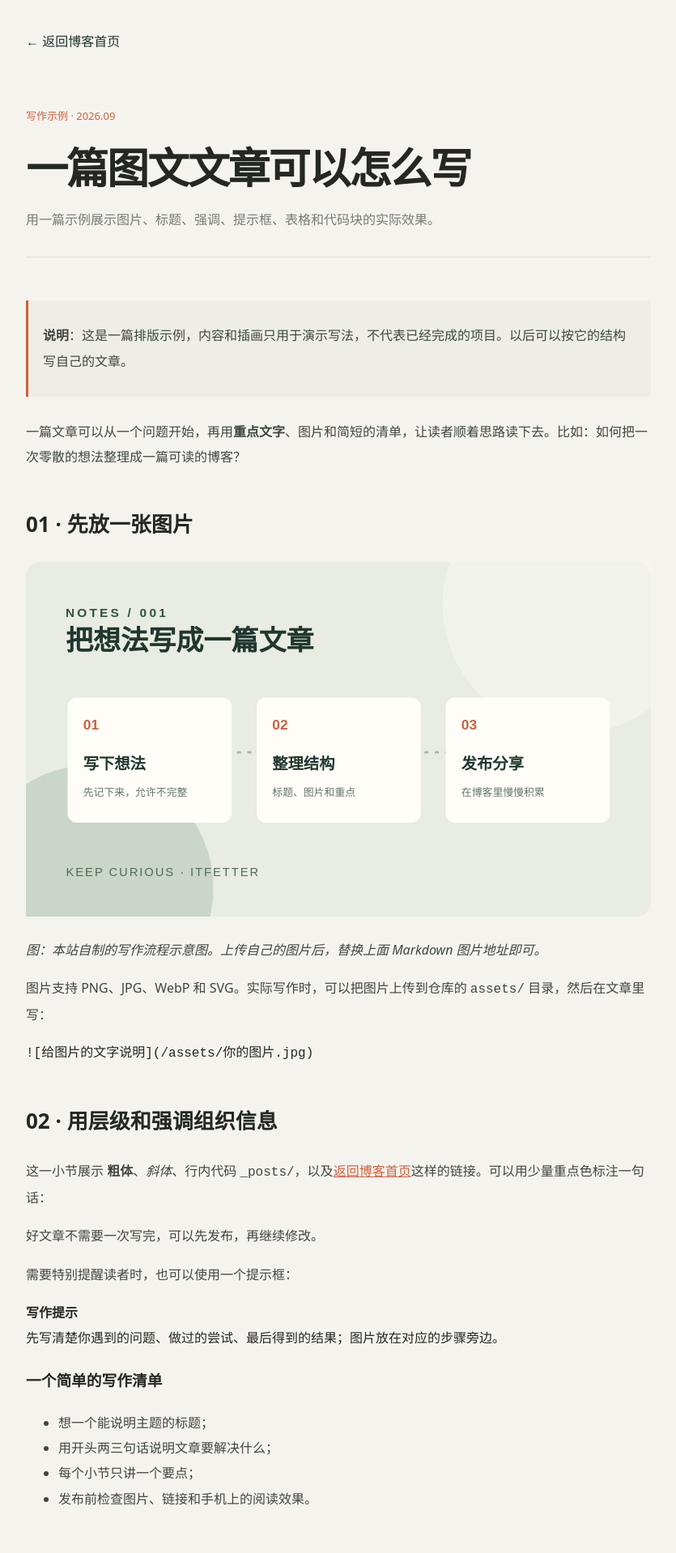
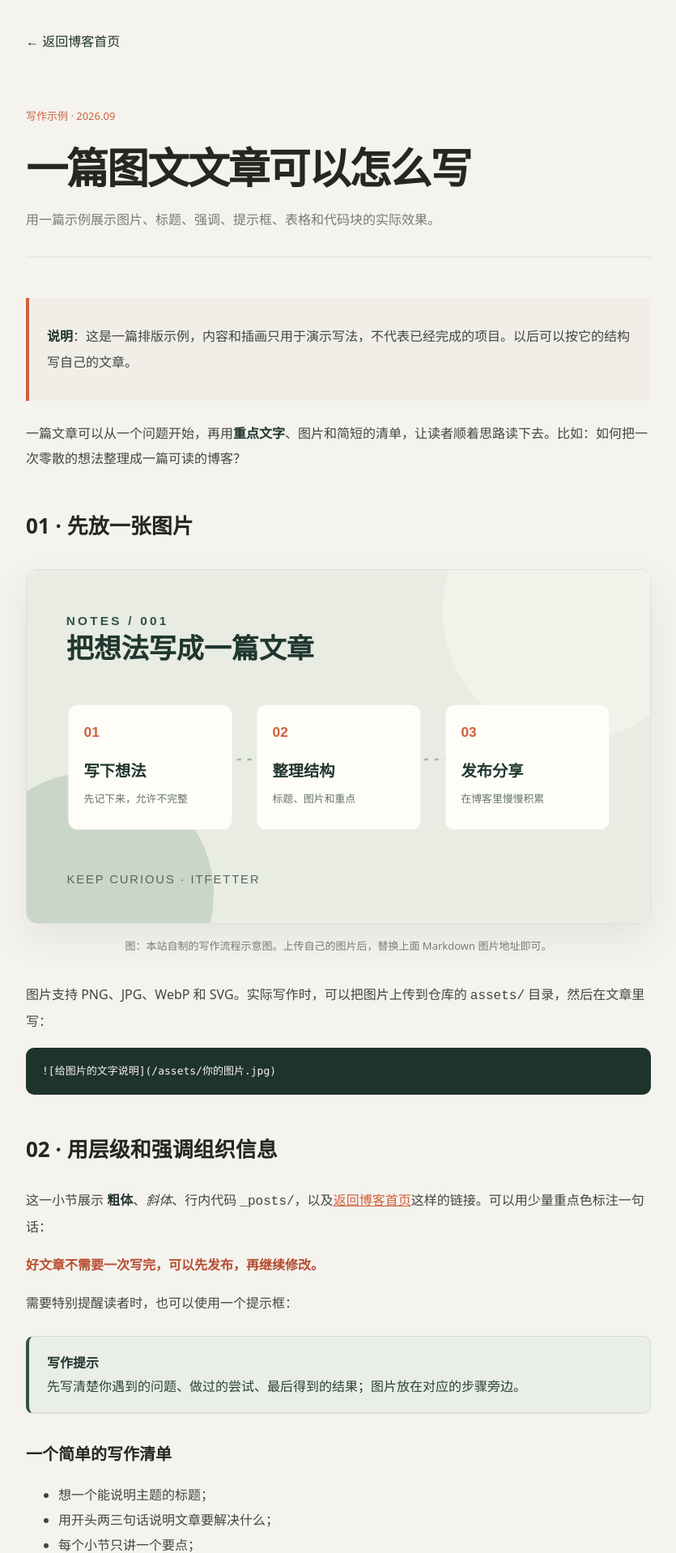
Before and after one commit to itfetter/itfetter.github.io, a Jekyll site: the page built from _posts/2026-09-24-rich-markdown-demo.md, in a window 1280 px wide. Shown: the top 1918 px of the page at 81% size, without its empty margins (222-1057 px from the left). Built offline with Jekyll 4.4.1, drawn with Linux system fonts in a browser that asks for light colours.

Commit message:
完善独立文章页图文排版

```diff
--- a/_layouts/post.html
+++ b/_layouts/post.html
@@ -8,6 +8,17 @@
   <link rel="canonical" href="{{ page.url | absolute_url }}">
   <style>
     :root{color-scheme:light}*{box-sizing:border-box}body{background:#f5f3ee;color:#242722;font:16px/1.95 system-ui,"Noto Sans SC",sans-serif;margin:0}header,main,footer{max-width:820px;padding:0 24px;margin:auto}header{padding-top:36px}header a,footer a{color:#1f332d;text-decoration:none}main{padding-top:64px;padding-bottom:88px}h1{font-size:clamp(32px,5vw,52px);line-height:1.3;letter-spacing:-.04em;margin:16px 0}h2{font-size:26px;margin-top:42px}p,li{color:#3f4640}a{color:#ce603e}a:hover{text-decoration:underline}.meta{color:#ce603e;font-size:13px}.summary{color:#777b75}article{border-top:1px solid #deded6;padding-top:25px;margin-top:30px}blockquote{margin:28px 0;padding:12px 18px;border-left:3px solid #ce603e;background:#eeeee6}footer{border-top:1px solid #deded6;padding-top:24px;padding-bottom:48px;color:#777b75;font-size:13px}
+
+    /* 图文文章排版 */
+    .article-body img,article img{display:block;max-width:100%;height:auto;margin:28px auto 10px;border-radius:14px;border:1px solid #deded6;box-shadow:0 18px 46px rgba(31,51,45,.08)}
+    .article-body p:has(> img)+p>em,article p:has(> img)+p>em{display:block;text-align:center;color:#777b75;font-size:13px;font-style:normal;line-height:1.7;margin:0 0 34px}
+    .article-body h3,article h3{font-size:20px;color:#242722;margin:30px 0 12px}.article-body strong,article strong{color:#1f332d}.article-body .text-accent,article .text-accent{color:#b64e32;font-weight:700}
+    .article-body .callout,article .callout{padding:18px 22px;margin:25px 0;background:#e9eee7;border:1px solid #d0dccf;border-left:4px solid #315146;border-radius:9px;color:#294238;line-height:1.8}
+    .article-body blockquote,article blockquote{margin:25px 0;padding:16px 22px;background:#f0eee7;border-left:4px solid #ce603e;border-radius:0 8px 8px 0}
+    .article-body pre,article pre{max-width:100%;overflow-x:auto;padding:18px 20px;background:#1f332d;color:#f5f3ee;border-radius:10px;font:13px/1.75 ui-monospace,SFMono-Regular,Consolas,monospace}
+    .article-body pre code,article pre code{background:none;color:inherit;padding:0;white-space:pre;font:inherit}.article-body table,article table{display:block;width:100%;overflow-x:auto;border-collapse:collapse;margin:25px 0 34px;font-size:14px;line-height:1.6}
+    .article-body th,.article-body td,article th,article td{padding:12px 15px;border-bottom:1px solid #deded6;text-align:left;min-width:105px}.article-body th,article th{background:#e8ece3;color:#1f332d}.article-body hr,article hr{border:0;border-top:1px solid #deded6;margin:38px 0}
+    @media(max-width:620px){.article-body pre,article pre{font-size:12px}.article-body th,.article-body td,article th,article td{padding:10px 12px}}
   </style>
 </head>
 <body>
```
